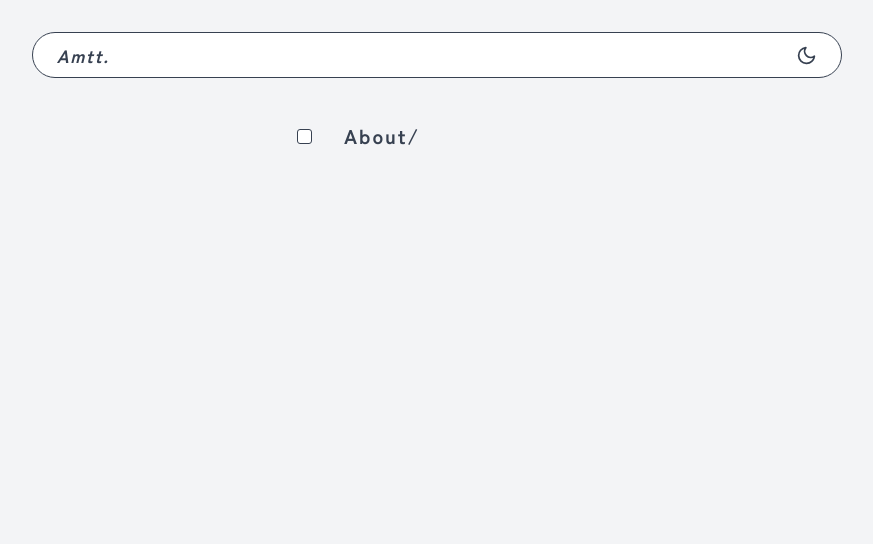
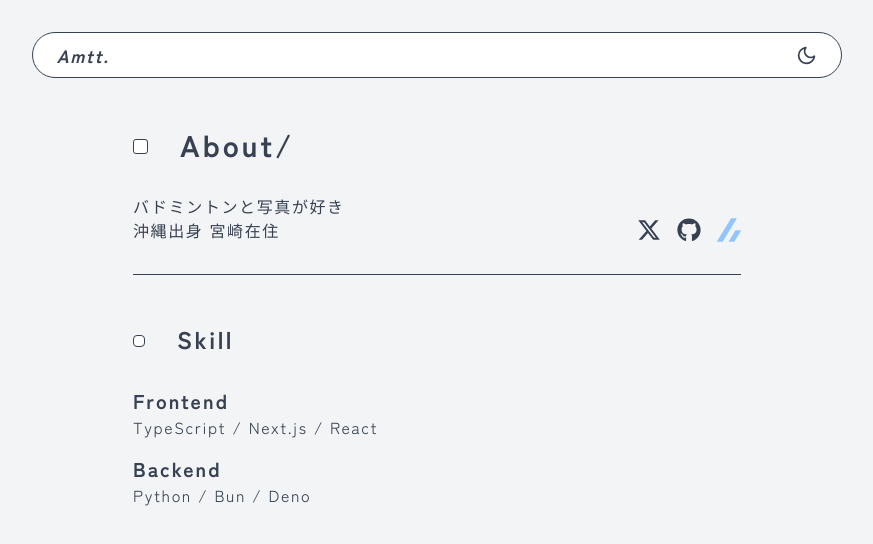
Before and after one commit to nematatu/my-portfolio, a Next.js app: page /about in a window 1280 px wide. Shown: the top 544 px of the page, without its empty margins (203-1076 px from the left). Built offline with nearby package versions, Linux system fonts and the light colour scheme.

Commit message:
feat: :sparkles: about作った

```diff
--- a/src/app/about/page.tsx
+++ b/src/app/about/page.tsx
@@ -1,21 +1,77 @@
 "use client";
 
+import Link from "next/link";
 import React from "react";
+import { FaGithub } from "react-icons/fa";
+import { FaXTwitter } from "react-icons/fa6";
+import { SiZenn } from "react-icons/si";
+import Logo from "@/components/icons/logo.svg";
 import { FadeIn, FadeInWithStagger } from "@/components/ui/FadeIn";
 import Header from "@/layouts/v2/Header";
 
 export default function About() {
 	return (
 		<FadeInWithStagger>
-            <Header />
-				<div className="w-full md:w-1/2 lg:w-1/4 mx-auto">
-					<FadeIn>
-						<div className="p-3 flex space-x-8 items-center">
-							<div className="w-[15px] h-[15px] rounded-[3px] bg-white dark:bg-gray-800 border-gray-700 dark:border-gray-200 border-solid border-[1.5px]" />
-							<p className="text-xl font-bold tracking-widest my-8">About/</p>
+			<FadeIn>
+				<Header />
+			</FadeIn>
+			<div className="w-full md:w-1/2 mx-auto space-y-8">
+				<FadeIn>
+					<div className="flex flex-col mt-9 md:mt-12">
+						<div className="flex space-x-4 md:space-x-8 items-center mb-8">
+							<div className="w-[12px] h-[12px] md:w-[15px] md:h-[15px] rounded-[3px] bg-white dark:bg-gray-800 border-gray-700 dark:border-gray-200 border-solid border-[1.5px] mt-1" />
+							<p className="text-2xl md:text-3xl font-bold tracking-widest">
+								About/
+							</p>
 						</div>
-					</FadeIn>
-				</div>
+						<div className="flex justify-between space-x-3 md:space-x-4">
+							<p className="whitespace-pre-line tracking-widest">
+								バドミントンと写真が好き
+								<br />
+								沖縄出身 宮崎在住
+							</p>
+							<div className="flex flex-col items-end justify-end">
+								<div className="flex items-center space-x-3 md:space-x-4">
+									<Link target="_blank" href="https://twitter.com/T_kanntoku">
+										<FaXTwitter className="w-5 h-5 md:w-6 md:h-6" />
+									</Link>
+									<Link target="_blank" href="https: //github.com/nematatu">
+										<FaGithub className="w-5 h-5 md:w-6 md:h-6" />
+									</Link>
+									<Link target="_blank" href="https://zenn.dev/kotopasi">
+										<SiZenn className="text-blue-300 w-5 h-5 md:w-6 md:h-6" />
+									</Link>
+								</div>
+							</div>
+						</div>
+					</div>
+				</FadeIn>
+				<FadeIn>
+					<div className="w-[100%] h-[1px] bg-gray-700 dark:bg-gray-200" />
+				</FadeIn>
+				<FadeIn>
+					<div className="flex flex-col mt-9 md:mt-12 mb-8">
+						<div className="flex space-x-4 md:space-x-8 items-center mb-8">
+							<div className="w-[9px] h-[9px] md:w-[12px] md:h-[12px] rounded-sm bg-white dark:bg-gray-800 border-gray-700 dark:border-gray-200 border-solid border-[1.5px] mt-1" />
+
+							<p className="flex items-start text-xl md:text-2xl font-bold tracking-widest">
+								Skill
+							</p>
+						</div>
+						<div className="whitespace-pre-line tracking-widest space-y-4">
+							<p className="tracking-widest font-bold text-lg md:text-xl">
+								Frontend
+							</p>
+							TypeScript / Next.js / React
+							<br />
+							<p className="tracking-widest font-bold text-lg md:text-xl">
+								Backend
+							</p>
+							Python / Bun / Deno
+						</div>
+					</div>
+				</FadeIn>
+			</div>
 		</FadeInWithStagger>
 	);
 }
--- a/src/app/layout.tsx
+++ b/src/app/layout.tsx
@@ -20,9 +20,7 @@ export default function RootLayout({
 		<html lang="ja">
 			<body className={`${zen_Kaku_Gothic_New.className}  antialiased`}>
 				<div className="relative bg-gray-100 min-h-screen min-w-screen p-8 text-gray-700 dark:text-gray-200 dark:bg-gray-700">
-					<Providers>
-						{children}
-					</Providers>
+					<Providers>{children}</Providers>
 				</div>
 			</body>
 		</html>
--- a/src/components/ui/FadeIn.tsx
+++ b/src/components/ui/FadeIn.tsx
@@ -18,7 +18,7 @@ export function FadeIn(props: ComponentPropsWithoutRef<typeof motion.div>) {
 		<motion.div
 			transition={{
 				duration: 0.6,
-        ease: [0.4, 0, 0.2, 1],
+				ease: [0.4, 0, 0.2, 1],
 			}}
 			variants={{
 				hidden: {
--- a/src/components/ui/ThemeSwitch.tsx
+++ b/src/components/ui/ThemeSwitch.tsx
@@ -17,7 +17,7 @@ export default function ThemeSwitch() {
 	if (resolvedTheme === "dark") {
 		return (
 			<div className="cursor-pointer">
-					<FiSun size={30} onClick={() => setTheme("light")} />
+				<FiSun size={21} onClick={() => setTheme("light")} />
 			</div>
 		);
 	}
@@ -25,7 +25,7 @@ export default function ThemeSwitch() {
 	if (resolvedTheme === "light") {
 		return (
 			<div className="cursor-pointer">
-					<FiMoon size={21}  onClick={() => setTheme("dark")} />
+				<FiMoon size={21} onClick={() => setTheme("dark")} />
 			</div>
 		);
 	}
--- a/src/layouts/v2/Header.tsx
+++ b/src/layouts/v2/Header.tsx
@@ -1,25 +1,22 @@
 "use client";
 
 import Link from "next/link";
-import { FadeIn, FadeInWithStagger } from "@/components/ui/FadeIn";
 import ThemeSwitch from "@/components/ui/ThemeSwitch";
 
 export default function Header() {
 	return (
 		<header className="flex items-center justify-center">
 			<div className="w-full md:w-2/3">
-            <FadeInWithStagger>
-                <FadeIn>
 				<div className="rounded-[28px] p-[8px] border-[1.5px] bg-white dark:bg-gray-800 border-solid border-gray-700 dark:border-gray-200 dark:bg-gray-700 flex justify-between items-center px-6">
 					<Link href="/" className="flex space-x-4">
-                            <p className="text-sm md:text-lg italic text-xl font-bold tracking-widest">Amtt.</p>
+						<p className="text-sm md:text-lg italic text-xl font-bold tracking-widest">
+							Amtt.
+						</p>
 					</Link>
 					<div>
 						<ThemeSwitch />
 					</div>
 				</div>
-                </FadeIn>
-            </FadeInWithStagger>
 			</div>
 		</header>
 	);
--- a/src/layouts/v2/Home.tsx
+++ b/src/layouts/v2/Home.tsx
@@ -7,9 +7,9 @@ export default function Home() {
 	return (
 		<FadeInWithStagger>
 			<div className="w-5/6 md:w-1/2 lg:w-1/4 mx-auto">
-						<div className="absolute top-8 right-8">
-							<ThemeSwitch />
-						</div>
+				<div className="absolute top-8 right-8">
+					<ThemeSwitch />
+				</div>
 				<div className="w-full pt-10 md:pt-12 pr-12 pl-12 mb-8">
 					<FadeIn>
 						<div className="rounded-[28px] p-[8px] border-[1.5px] bg-white dark:bg-gray-800 border-solid border-gray-700 dark:border-gray-200 ">
@@ -28,7 +28,7 @@ export default function Home() {
 				</div>
 
 				<div className="flex flex-col items-center mr-8 text-lg tracking-widest">
-					<div className="relative space-y-5">
+					<div className="relative space-y-1">
 						<FadeIn>
 							<Link
 								href="/about"
```
Lines whose indentation alone changed are shown as unchanged.
